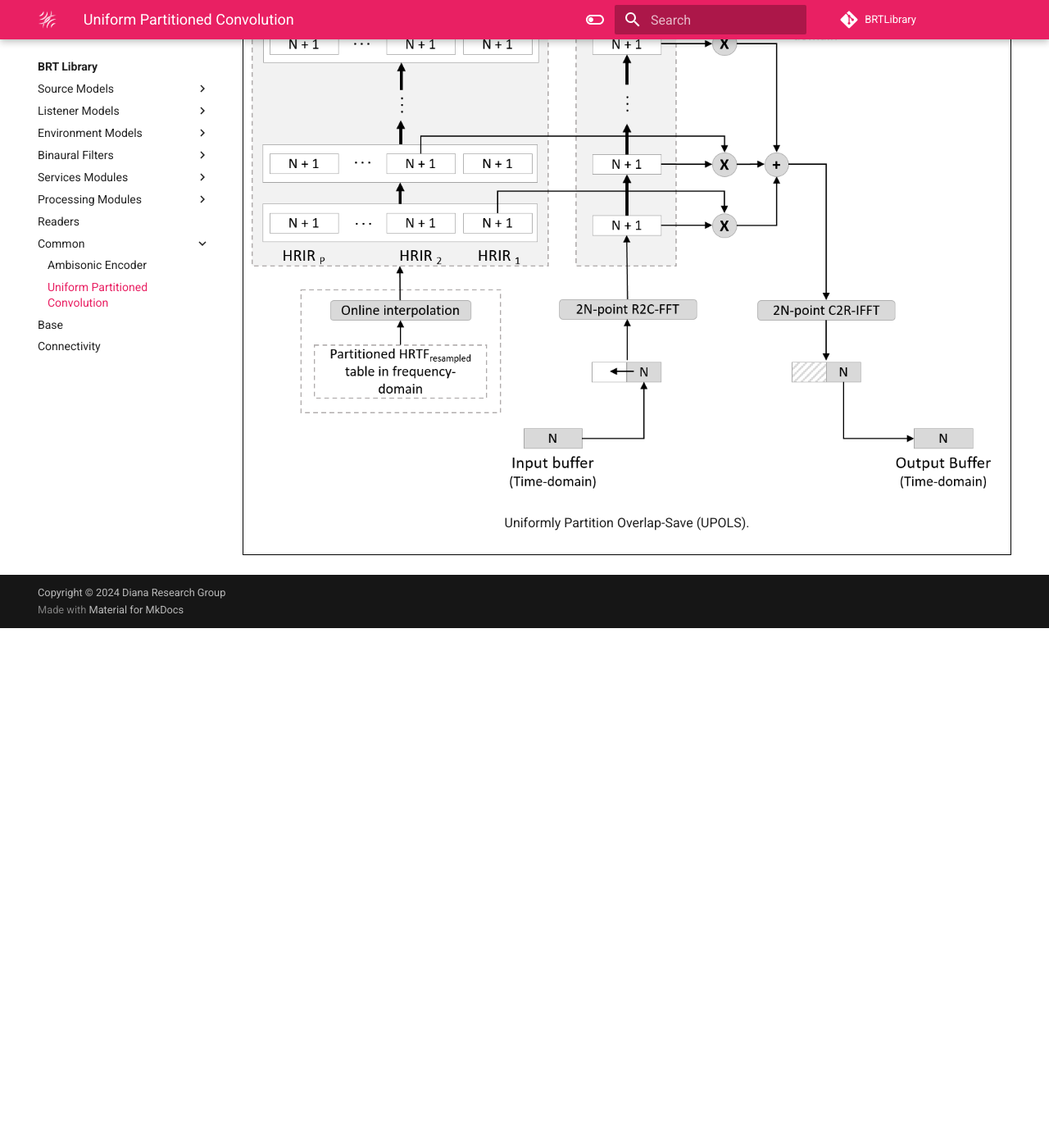
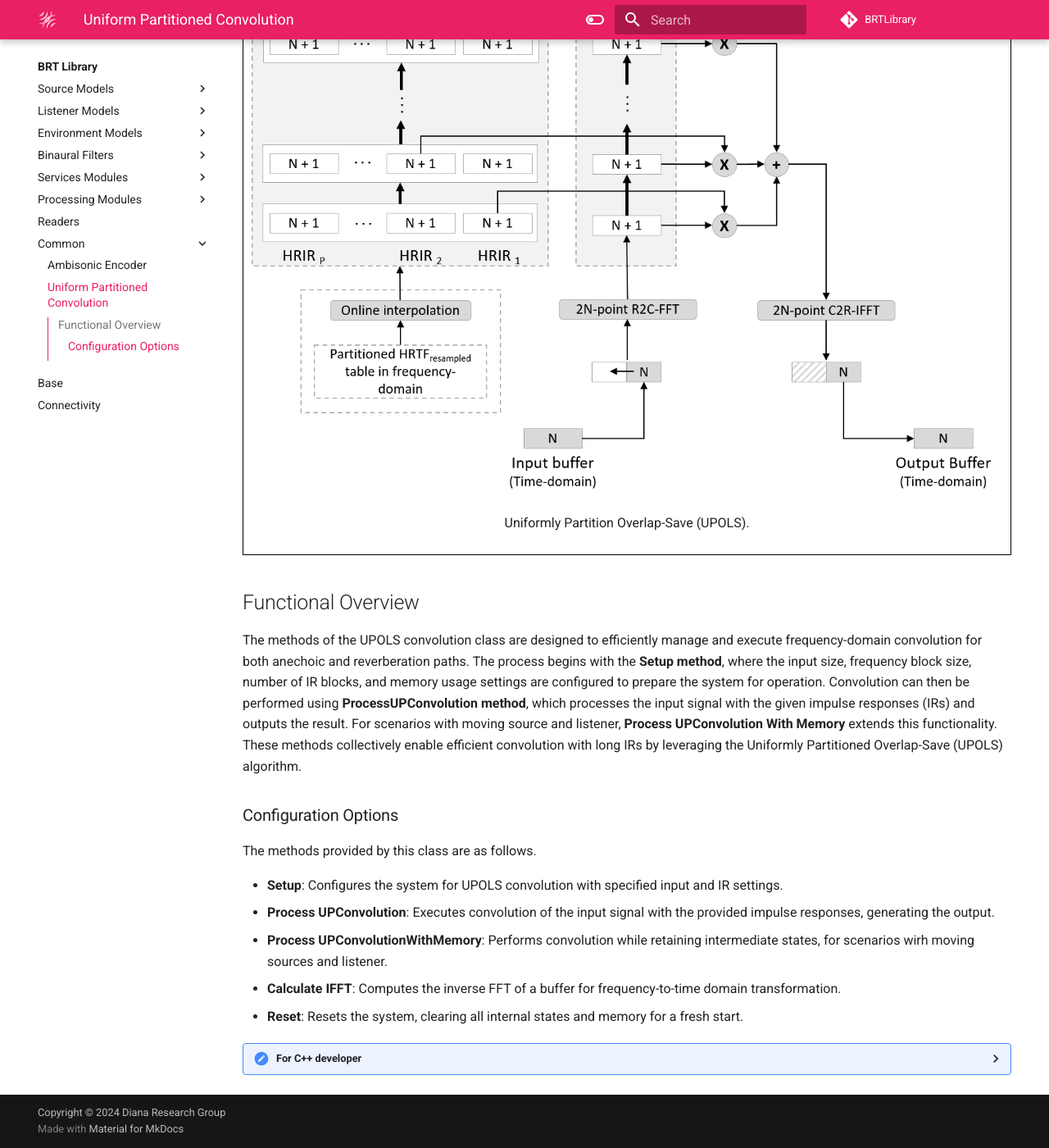
Before and after one commit to GrupoDiana/BRT-Documentation, an MkDocs documentation site: the page built from docs/library/common/uniform-partitioned-convolution.md, in a window 1280 px wide and 1400 px high, scrolled down 1016 px. Shown: the whole window at 82% size. Built offline with MkDocs 1.6.1 and Material for MkDocs 9.7.7, drawn with Linux system fonts in a browser that asks for light colours; emoji names are drawn with the system emoji font; comment, search, counter and statistics services are not loaded; before the commit the page ends 1782 px from its top, so only the background shows below that; some of the changed text lies outside the part shown.

Commit message:
feat: UPC ready for review

```diff
--- a/docs/library/common/uniform-partitioned-convolution.md
+++ b/docs/library/common/uniform-partitioned-convolution.md
@@ -1,4 +1,4 @@
-:warning:*(Section under construction)*:warning:
+:warning:*(Ready for review)*:warning:
 
 For both anechoic and reverberation paths, the BRT utilizes the Uniformly Partition Overlap-Save (UPOLS) convolution method in the frequency domain, as described by <a href="https://www.researchgate.net/publication/280979094_Partitioned_convolution_algorithms_for_real-time_auralization" target="_blank">Wefers (2015)</a>. This FFT-based approach divides the impulse response (IR) into multiple blocks, each matching the frame size (N). These blocks are processed individually as separate IRs using a standard overlap-save technique. This method enables efficient convolution with long IRs by breaking them into shorter, more manageable segments. It is particularly advantageous for long IRs, such as BRIRs.
 
@@ -10,3 +10,23 @@
     <img src="/BRT-Documentation/assets/partitioned_convolution.png" alt="HRTF offline process" style="display: block; margin: 0 auto;">
     <p style="text-align: center;">Uniformly Partition Overlap-Save (UPOLS).</p>
 </div>
+
+## Functional Overview
+
+The methods of the UPOLS convolution class are designed to efficiently manage and execute frequency-domain convolution for both anechoic and reverberation paths. The process begins with the **Setup method**, where the input size, frequency block size, number of IR blocks, and memory usage settings are configured to prepare the system for operation. Convolution can then be performed using **ProcessUPConvolution method**, which processes the input signal with the given impulse responses (IRs) and outputs the result. For scenarios with moving source and listener, **Process UPConvolution With Memory** extends this functionality. These methods collectively enable efficient convolution with long IRs by leveraging the Uniformly Partitioned Overlap-Save (UPOLS) algorithm.
+
+
+### Configuration Options
+
+The methods provided by this class are as follows.
+
+- **Setup**: Configures the system for UPOLS convolution with specified input and IR settings.
+- **Process UPConvolution**: Executes convolution of the input signal with the provided impulse responses, generating the output.
+- **Process UPConvolutionWithMemory**: Performs convolution while retaining intermediate states, for scenarios wirh moving sources and listener.
+- **Calculate IFFT**: Computes the inverse FFT of a buffer for frequency-to-time domain transformation.
+- **Reset**: Resets the system, clearing all internal states and memory for a fresh start.
+
+<details>
+<summary>For C++ developer</summary>
+Section under construction
+</details>
```
